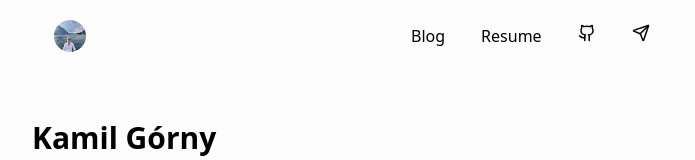
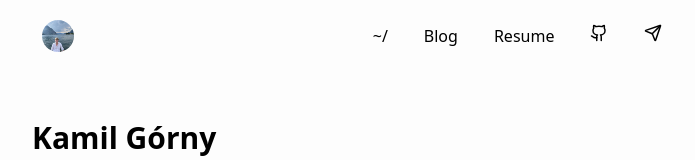
Before and after one commit to kamil-gorny/Blog, a SvelteKit app: page / in a window 1280 px wide. Shown: the top 160 px of the page, without its empty margins (288-983 px from the left). Built offline with nearby package versions, Linux system fonts and the light colour scheme.

Commit message:
feat: Add navigation to homepage

```diff
--- a/src/routes/(app)/+layout.svelte
+++ b/src/routes/(app)/+layout.svelte
@@ -21,6 +21,7 @@
 		</a>
 	</div>
 	<div class="flex flex-row gap-9">
+		<a href="/">~/</a>
 		<a href="/posts">Blog</a>
 		<a href="/resume" >Resume</a>
 		<a href="https://github.com/kamil-gorny">
```
